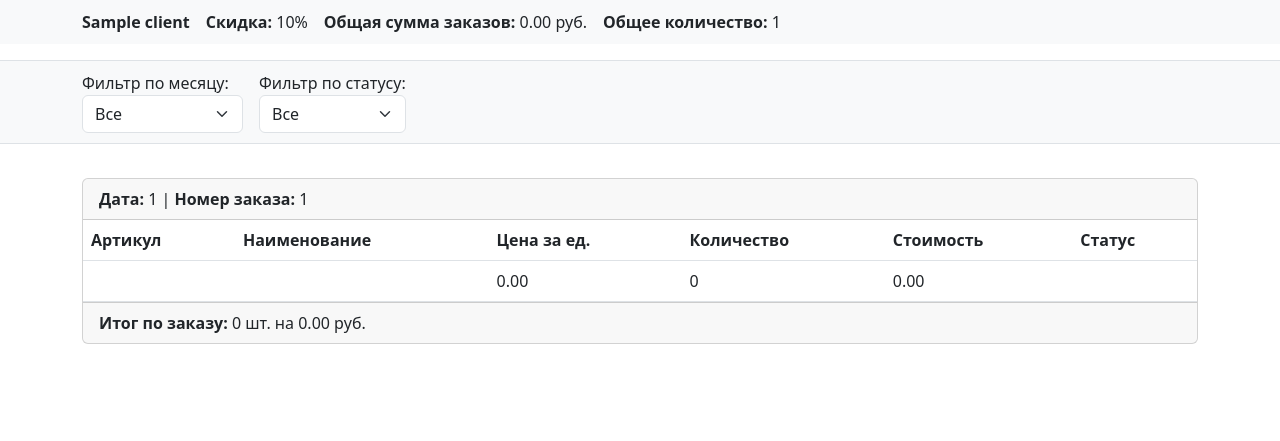
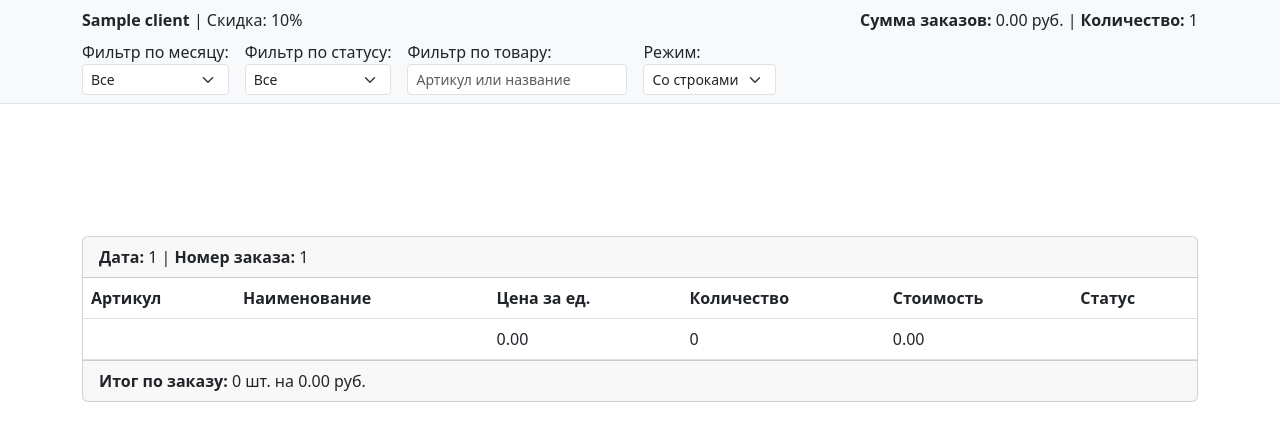
Before and after one commit to Sergey-Tsyganov/inernet_simple_store, a Flask app: template templates/orders.html in a window 1280 px wide. Shown: the top 441 px of the page. Run offline with Flask 3, Linux system fonts and the light colour scheme; the template is opened without the code that fills it: most values are stand-ins (such as "Sample title", 1, 10 or a date in 2020).

Commit message:
рабочая версия исправленная 1

```diff
--- a/templates/orders.html
+++ b/templates/orders.html
@@ -5,24 +5,13 @@
     <title>Мои заказы</title>
     <link rel="stylesheet" href="https://cdn.jsdelivr.net/npm/bootstrap@5.3.0/dist/css/bootstrap.min.css">
     <style>
-        body { margin-top: 130px; }
-        .fixed-top-custom {
+        body { margin: 0; padding-top: 140px; }
+        .fixed-panel {
             position: fixed;
             top: 0;
             width: 100%;
             z-index: 1050;
             background: #f8f9fa;
-            padding: 10px;
-            border-bottom: none;
-        }
-        .fixed-top-custom-2 {
-            position: fixed;
-            top: auto;
-            width: 100%;
-            z-index: 1049;
-            background: #f8f9fa;
-            padding: 10px;
-            border-top: 1px solid #dee2e6;
             border-bottom: 1px solid #dee2e6;
         }
         .refused { background-color: #f8d7da !important; }
@@ -30,22 +19,21 @@
 </head>
 <body>
 
-<!-- ✅ Панель клиента -->
-<div class="fixed-top-custom">
-    <div class="container d-flex flex-wrap gap-3">
-        <div><strong>{{ client.client_name }}</strong></div>
-        <div><strong>Скидка:</strong> {{ discount }}%</div>
-        <div><strong>Общая сумма заказов:</strong> <span id="totalSum">{{ "%.2f"|format(total_sum) }}</span> руб.</div>
-        <div><strong>Общее количество:</strong> <span id="totalQty">{{ total_qty }}</span></div>
+<!-- ✅ Единая верхняя панель -->
+<div class="fixed-panel p-2">
+    <div class="container d-flex flex-wrap justify-content-between align-items-center">
+        <div>
+            <strong>{{ client.client_name }}</strong> | Скидка: {{ discount }}%
+        </div>
+        <div>
+            <strong>Сумма заказов:</strong> <span id="totalSum">{{ "%.2f"|format(total_sum) }}</span> руб. |
+            <strong>Количество:</strong> <span id="totalQty">{{ total_qty }}</span>
         </div>
     </div>
-
-<!-- ✅ Панель фильтров -->
-<div class="fixed-top-custom-2" style="top: 60px;">
-    <div class="container d-flex flex-wrap gap-3">
+    <div class="container d-flex flex-wrap gap-3 mt-2">
         <div>
             <label>Фильтр по месяцу:
-                <select class="form-select" onchange="applyFilters()" id="monthFilter">
+                <select class="form-select form-select-sm" onchange="applyFilters()" id="monthFilter">
                     <option value="">Все</option>
                     {% for m in months %}
                     <option value="{{ m }}">{{ m }}</option>
@@ -55,12 +43,25 @@
         </div>
         <div>
             <label>Фильтр по статусу:
-                <select class="form-select" onchange="applyFilters()" id="statusFilter">
+                <select class="form-select form-select-sm" onchange="applyFilters()" id="statusFilter">
                     <option value="">Все</option>
                     <option value="новый">Новый</option>
-                    <option value="отгружен">Отгружен</option>
+                    <option value="отгружено">Отгружено</option>
                     <option value="доставлен">Доставлен</option>
                     <option value="отказано">Отказано</option>
+                </select>
+            </label>
+        </div>
+        <div>
+            <label>Фильтр по товару:
+                <input type="text" class="form-control form-control-sm" id="productFilter" placeholder="Артикул или название" oninput="applyFilters()">
+            </label>
+        </div>
+        <div>
+            <label>Режим:
+                <select class="form-select form-select-sm" onchange="applyFilters()" id="modeFilter">
+                    <option value="detailed">Со строками</option>
+                    <option value="summary">Без строк</option>
                 </select>
             </label>
         </div>
@@ -72,8 +73,12 @@
     {% for order_number, items in grouped.items() %}
     <div class="card mb-3 order-block" data-month="{{ items[0][0][:7] }}">
         <div class="card-header">
-            <strong>Дата:</strong> {{ items[0][0] }} | <strong>Номер заказа:</strong> {{ order_number }}
+            <strong>Дата:</strong> {{ items[0][0] }} |
+            <strong>Номер заказа:</strong> {{ order_number }}
+            <div class="float-end order-summary-text"></div>
         </div>
+
+        <div class="order-details">
             <table class="table mb-0">
                 <thead>
                     <tr>
@@ -109,17 +114,21 @@
                 </tbody>
             </table>
             <div class="card-footer">
-            <strong>Итог по заказу:</strong> <span class="order-qty">{{ ns.order_qty }}</span> шт. на <span class="order-sum">{{ "%.2f"|format(ns.order_sum) }}</span> руб.
+                <strong>Итог по заказу:</strong> {{ ns.order_qty }} шт. на {{ "%.2f"|format(ns.order_sum) }} руб.
+            </div>
         </div>
     </div>
     {% endfor %}
 </div>
 
-<!-- ✅ Скрипт фильтров и пересчёта -->
+<!-- ✅ Скрипт -->
 <script>
 function applyFilters() {
     const month = document.getElementById('monthFilter').value;
     const status = document.getElementById('statusFilter').value;
+    const product = document.getElementById('productFilter').value.toLowerCase();
+    const mode = document.getElementById('modeFilter').value;
+
     const orders = document.querySelectorAll('.order-block');
 
     let totalSum = 0;
@@ -130,46 +139,56 @@ function applyFilters() {
         let visibleRows = 0;
         let orderSum = 0;
         let orderQty = 0;
+        let foundInOrder = false;
 
         rows.forEach(row => {
             const rowStatus = row.cells[5].textContent.trim().toLowerCase();
             const rowMonth = order.dataset.month;
+            const rowProduct = (row.cells[0].textContent + row.cells[1].textContent).toLowerCase();
 
             const qty = parseInt(row.cells[3].textContent) || 0;
             const price = parseFloat(row.cells[2].textContent) || 0;
             const lineSum = qty * price;
-
             const isRefused = row.classList.contains('refused');
 
             const matchMonth = !month || rowMonth === month;
             const matchStatus = !status || rowStatus === status;
+            const matchProduct = !product || rowProduct.includes(product);
 
-            if (matchMonth && matchStatus) {
-                row.style.display = '';
-                visibleRows += 1;
+            const rowVisible = matchMonth && matchStatus && matchProduct;
 
-                if (!isRefused) {
+            if (rowVisible) {
+                row.style.display = (mode === 'detailed') ? '' : 'none';
+                visibleRows++;
+                foundInOrder = true;
+            } else {
+                row.style.display = 'none';
+            }
+
+            const countRefused = (status === 'отказано');
+
+            if ((countRefused && isRefused && rowVisible) || (!countRefused && !isRefused && rowVisible)) {
                 orderSum += lineSum;
                 orderQty += qty;
             }
-            } else {
-                row.style.display = 'none';
-            }
         });
 
-        // обновить итог по заказу
-        const footer = order.querySelector('.card-footer');
-        footer.innerHTML = `<strong>Итог по заказу:</strong> ${orderQty} шт. на ${orderSum.toFixed(2)} руб.`;
+        const summaryText = order.querySelector('.order-summary-text');
+        summaryText.textContent = `Итог: ${orderQty} шт. на ${orderSum.toFixed(2)} руб.`;
 
-        // добавить к общему итогу
+        const detailsBlock = order.querySelector('.order-details');
+        if (mode === 'summary') {
+            detailsBlock.style.display = 'none';
+        } else {
+            detailsBlock.style.display = foundInOrder ? '' : 'none';
+        }
+
+        order.style.display = foundInOrder ? '' : 'none';
+
         totalSum += orderSum;
         totalQty += orderQty;
-
-        // скрыть заказ, если нет видимых строк
-        order.style.display = visibleRows > 0 ? '' : 'none';
     });
 
-    // обновить общую сумму и количество
     document.getElementById('totalSum').textContent = totalSum.toFixed(2);
     document.getElementById('totalQty').textContent = totalQty;
 }
```
Also changed, not shown: templates/shop.html (+68 -45 lines), static/captcha/current_captcha.png. Lines whose indentation alone changed are shown as unchanged.
